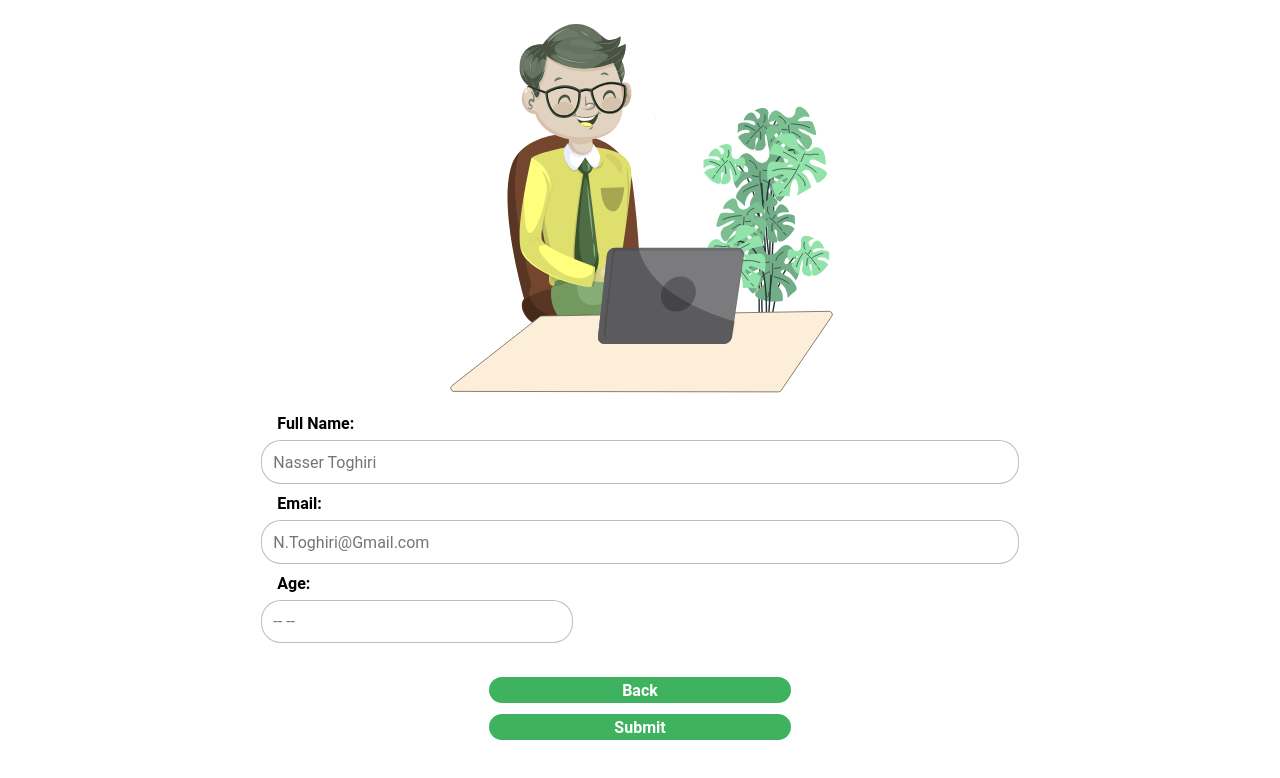
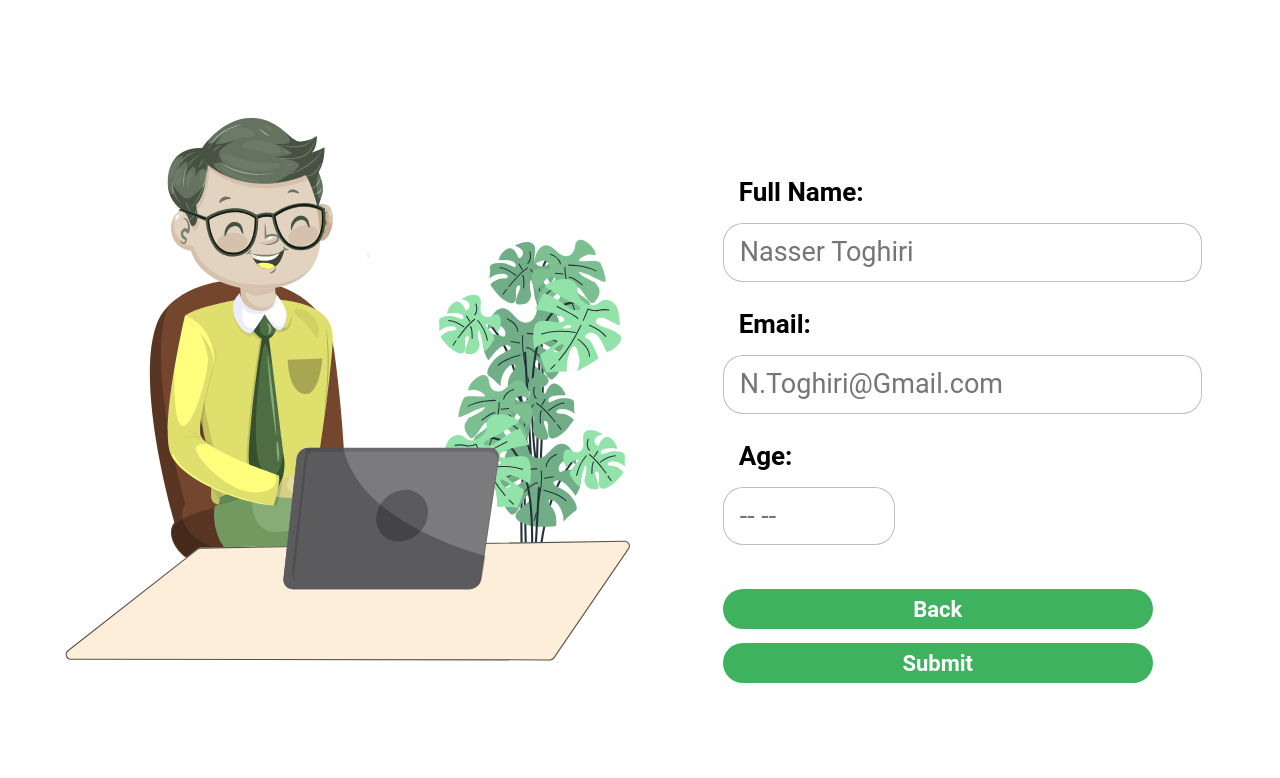
Before and after one commit to Matheus-kb/survey-form, a website: page src/pagesix.html in a window 1280 px wide. Drawn offline with Linux system fonts and the light colour scheme.

Commit message:
estilização da page-six para desktop

```diff
--- a/src/css/pagesix-style.css
+++ b/src/css/pagesix-style.css
@@ -56,8 +56,8 @@ button {
   font-weight: 700;
   color: #fff;
   border: none;
-  width: 18.875rem;
-  height: 1.625rem;
+  width: 62.92vw;
+  height: 3.42vh;
   margin-bottom: 0.69rem;
 }
 
@@ -65,7 +65,6 @@ button {
   width: 23.2vw;
   height: 4.9vh;
   margin-bottom: 2.12rem;
-
 }
 
 button:hover {
@@ -73,3 +72,50 @@ button:hover {
   background-color: #ffff7d;
   transition: 0.6s;
 }
+
+@media only screen and (min-width: 1024px) {
+  body {
+    display: flex;
+    flex-direction: row;
+  }
+
+  img {
+    width: 53.96vw;
+    height: 68.6vh;
+    padding-top: 6.56rem;
+    margin-inline-end: 2rem;
+  }
+
+  form {
+    display: flex;
+    flex-direction: column;
+    align-items: start;
+    margin-top: 11.06rem;
+  }
+
+  label {
+    font-size: 1.625rem;
+    margin-bottom: 1rem;
+  }
+
+  input {
+    width: 35.88vw;
+    height: 6.85vh;
+    font-size: 1.6875rem;
+    padding-inline-start: 1rem;
+    margin-bottom: 1.69rem;
+  }
+
+  .input-age {
+    width: 11.88vw;
+    height: 6.85vh;
+    margin-bottom: 2.75rem;
+  }
+
+  button {
+    width: 33.6vw;
+    height: 5vh;
+    font-size: 1.375rem;
+    margin-bottom: 0.87rem;
+  }
+}
--- a/src/pagesix.html
+++ b/src/pagesix.html
@@ -15,10 +15,10 @@
         <input type="email" id="email" placeholder="N.Toghiri@Gmail.com" required>
         <label for="age">Age:</label>
         <input class="input-age" type="number" id="age" placeholder="-- --" required>
+        <div class="button-group">
+            <button>Back</button>
+            <button>Submit</button>
+        </div>
     </form>
-    <div class="button-group">
-        <button>Back</button>
-        <button>Submit</button>
-    </div>
 </body>
 </html>
```
